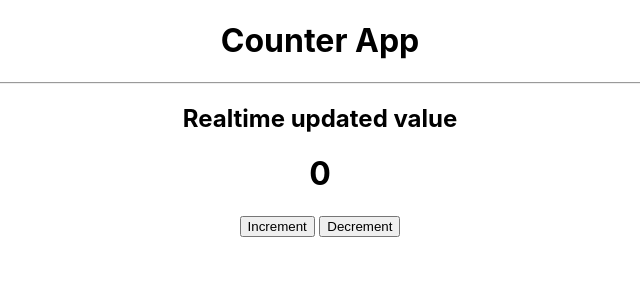
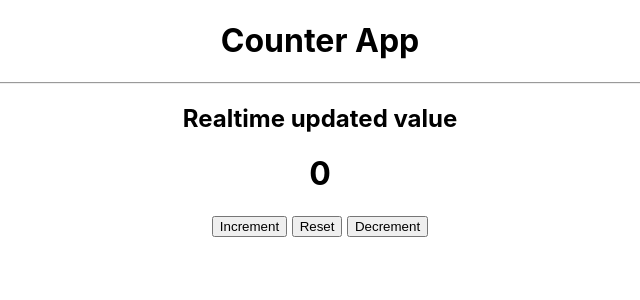
Before and after one commit to krishnashrestha47/basic-redux, a React (Create React App) app: page / in a window 1280 px wide. Shown: the top 300 px of the page, without its empty margins (320-960 px from the left). Built offline with nearby package versions, Linux system fonts and the light colour scheme.

Commit message:
reset function

```diff
--- a/src/App.js
+++ b/src/App.js
@@ -14,12 +14,20 @@ const App = () => {
     setCount(count - 1);
   };
 
+  const reset = () => {
+    setCount(0);
+  };
+
   return (
     <div className="container">
       <h1>Counter App</h1>
       <hr />
       <Container count={count} />
-      <Form decreaseCount={decreaseCount} increaseCount={increaseCount} />
+      <Form
+        reset={reset}
+        decreaseCount={decreaseCount}
+        increaseCount={increaseCount}
+      />
     </div>
   );
 };
--- a/src/components/button/Button.js
+++ b/src/components/button/Button.js
@@ -1,9 +1,10 @@
 import React from "react";
 
-export const Button = ({ increaseCount, decreaseCount }) => {
+export const Button = ({ increaseCount, decreaseCount, reset }) => {
   return (
     <>
       <button onClick={increaseCount}>Increment</button> {""}
+      <button onClick={reset}>Reset</button> {""}
       <button onClick={decreaseCount}>Decrement</button>
     </>
   );
```
